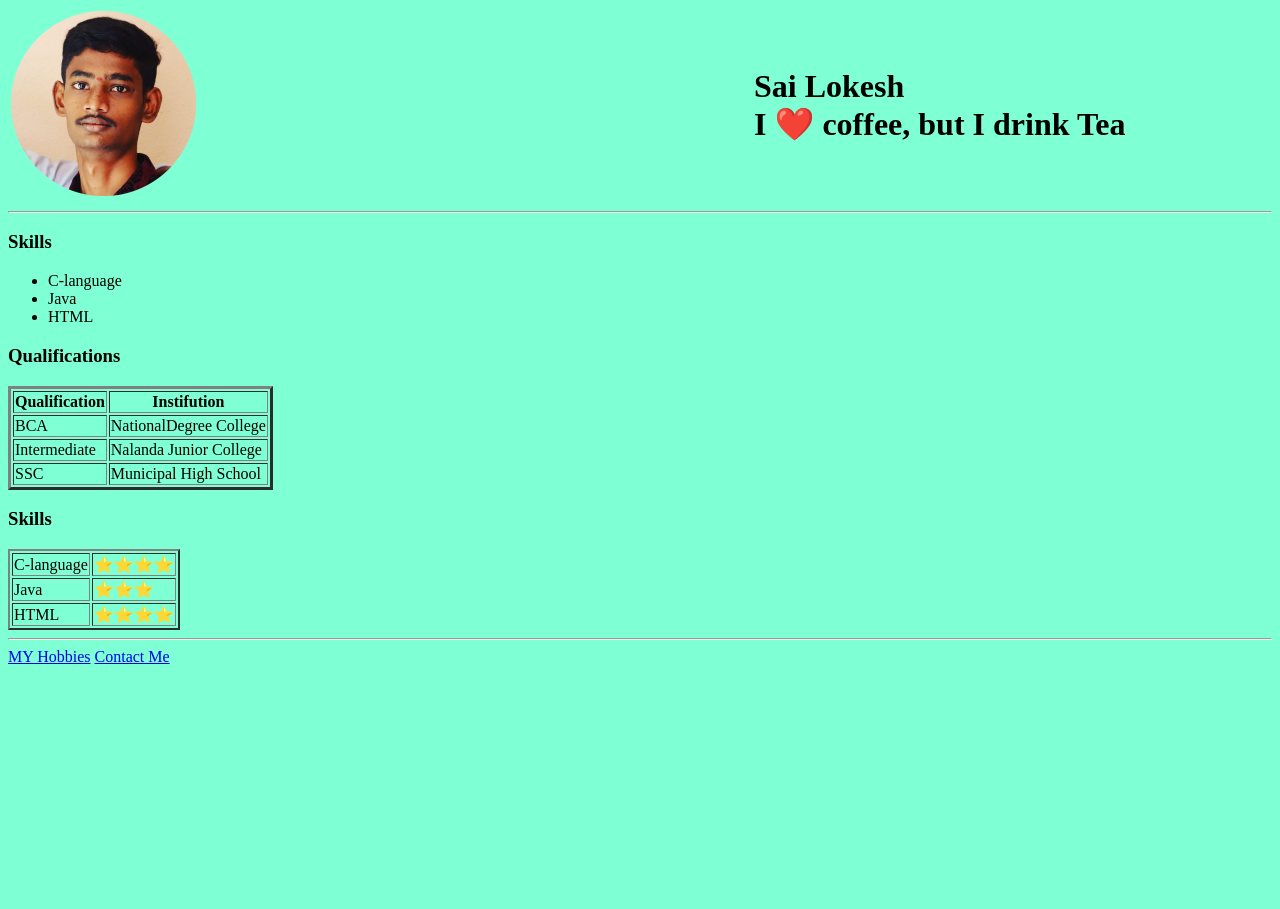
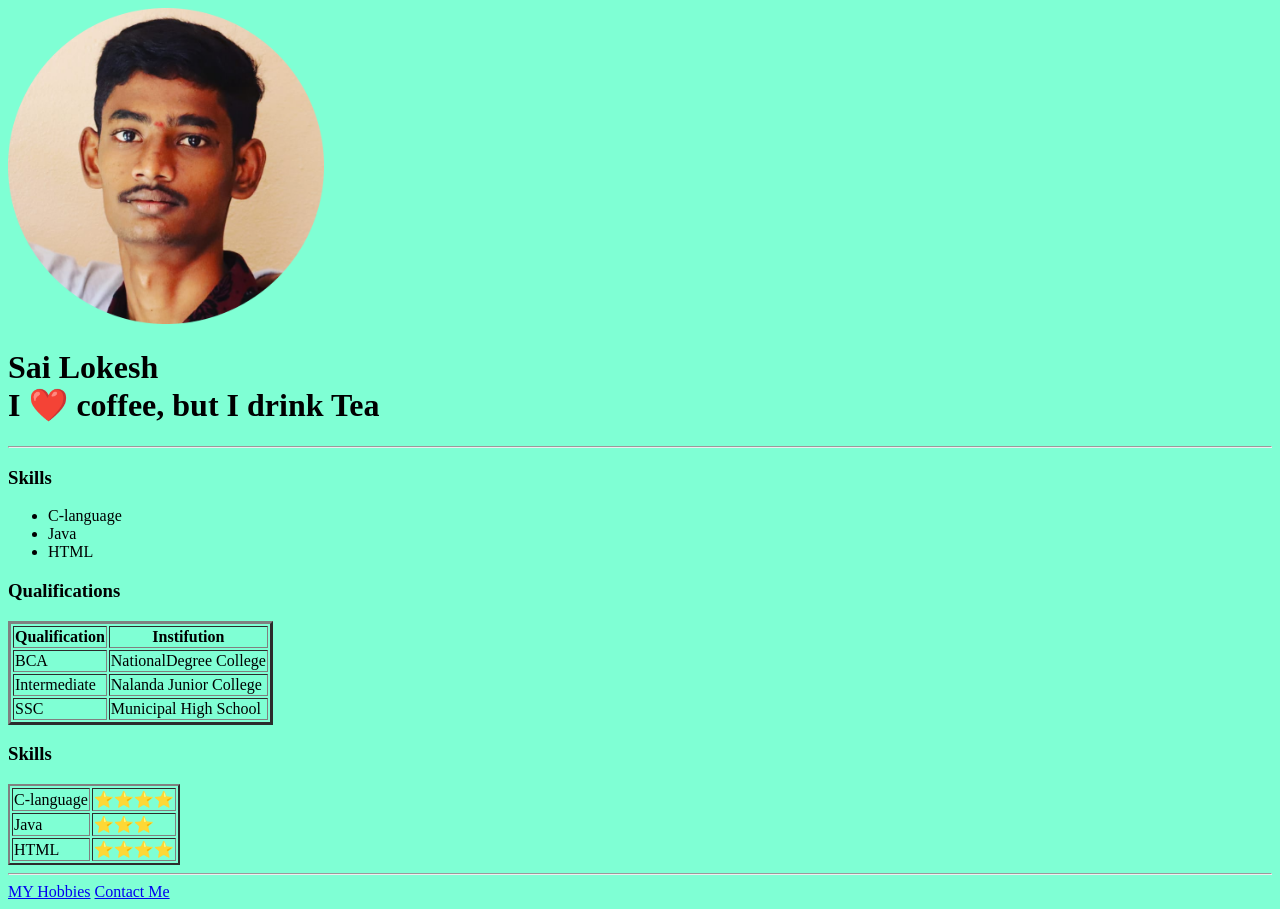
Before and after one commit to Lokeshgti/personalsite, a plain HTML site: page index.html in a window 1280 px wide. Before the commit the page ends 800 px from the top, so only its background shows below. Drawn offline with Linux system fonts and the light colour scheme.

Commit message:
Update index.html

```diff
--- a/index.html
+++ b/index.html
@@ -7,13 +7,13 @@
         <style></style>
     </head>
     <body style="background-color:aquamarine">
-        <table>
-            <tr>
-                <td>
-                    <img src="loki.png" alt="Lokesh Profile" height="25%" width="25%"></td><td><h1>Sai Lokesh<br> I ❤️ coffee, but I drink Tea</h1></td>
 
-            </tr>
-        </table>
+
+
+                    <img src="loki.png" alt="Lokesh Profile" height="25%" width="25%"><h1>Sai Lokesh<br> I ❤️ coffee, but I drink Tea</h1></td>
+
+
+
         <hr>
         <h3>Skills</h3>
         <ul>
```
